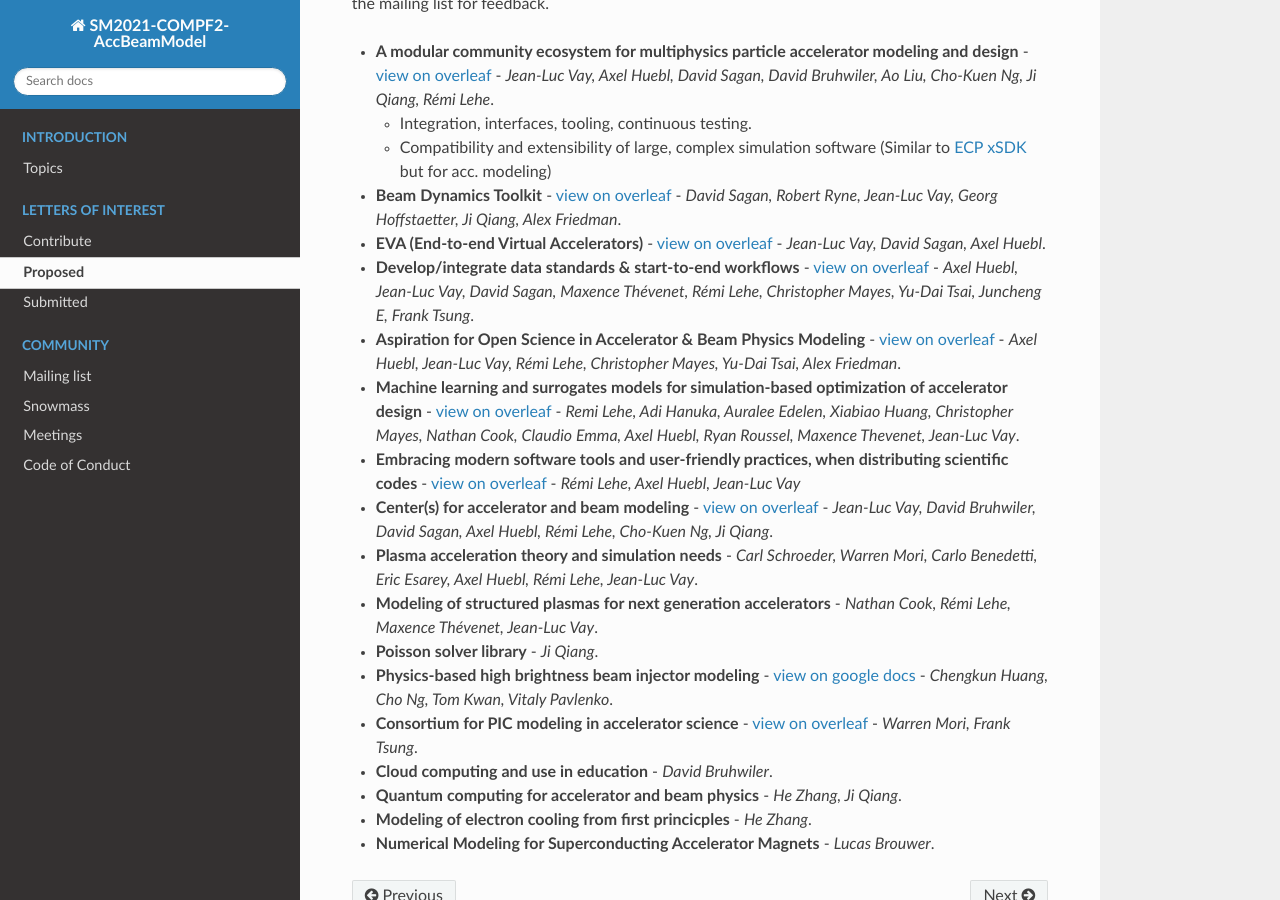
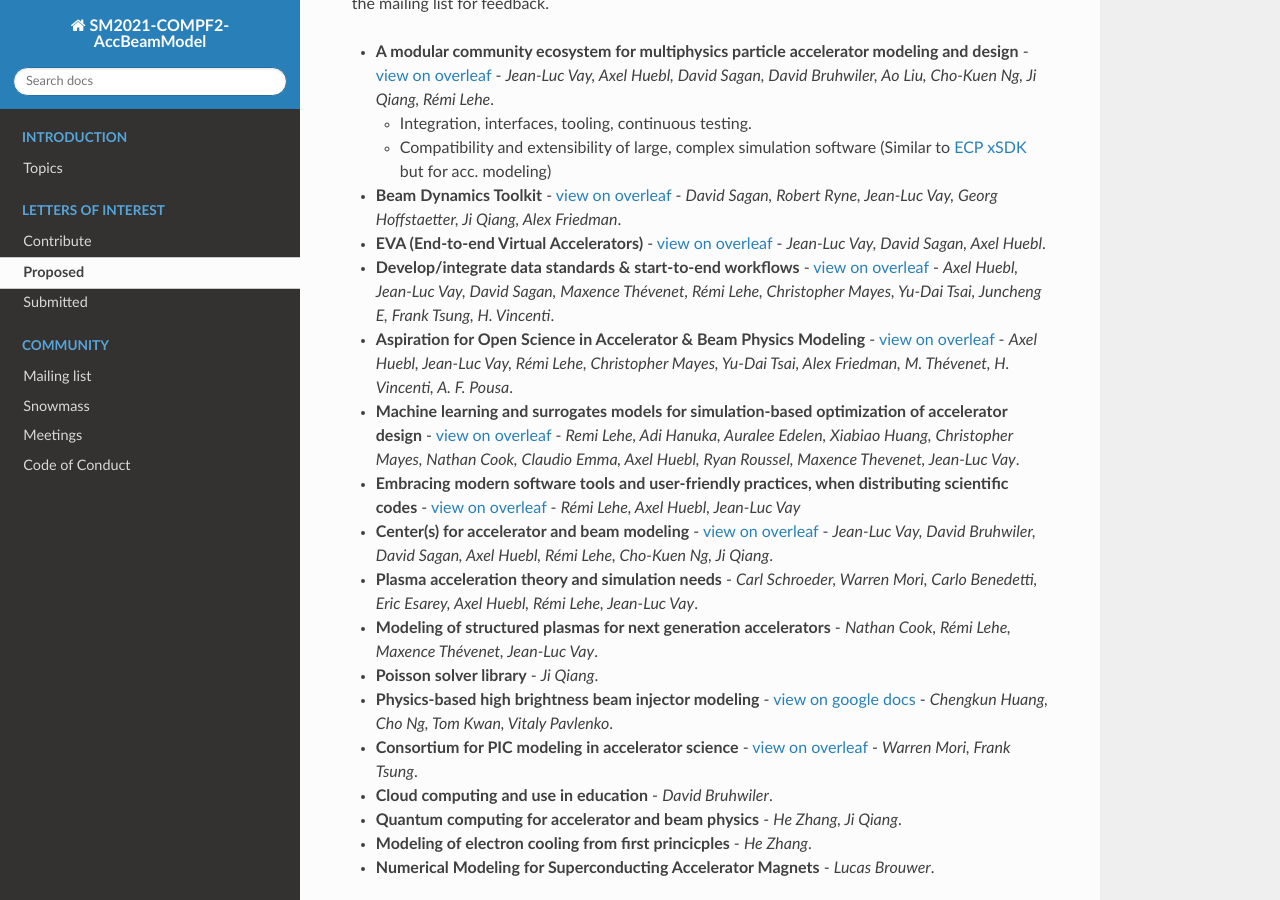
Before and after one commit to snowmass-compf2-accbeammodel/snowmass-compf2-accbeammodel.github.io, a Sphinx documentation site: the page built from docs/source/loi/proposed.rst, in a window 1280 px wide and 900 px high, scrolled down 384 px. Built offline with Sphinx 7.4.7 and the Read the Docs theme 2.0.0, drawn with Linux system fonts in a browser that asks for light colours.

Commit message:
Add new supporters

```diff
--- a/docs/source/loi/proposed.rst
+++ b/docs/source/loi/proposed.rst
@@ -17,8 +17,8 @@
   - Compatibility and extensibility of large, complex simulation software (Similar to `ECP xSDK <http://xsdk.info>`_ but for acc. modeling)
 - **Beam Dynamics Toolkit** - `view on overleaf <https://www.overleaf.com/read/rrsvsscfvfqt>`_ - *David Sagan, Robert Ryne, Jean-Luc Vay, Georg Hoffstaetter, Ji Qiang, Alex Friedman*.
 - **EVA (End-to-end Virtual Accelerators)** - `view on overleaf <https://www.overleaf.com/read/mggpzqpjbjny>`_ - *Jean-Luc Vay, David Sagan, Axel Huebl*.
-- **Develop/integrate data standards & start-to-end workflows** - `view on overleaf <https://www.overleaf.com/read/xhkzttqhhkbk>`_ - *Axel Huebl, Jean-Luc Vay, David Sagan, Maxence Thévenet, Rémi Lehe, Christopher Mayes, Yu-Dai Tsai, Juncheng E, Frank Tsung*.
-- **Aspiration for Open Science in Accelerator & Beam Physics Modeling** - `view on overleaf <https://www.overleaf.com/read/bwntmgkyvyvc>`_ - *Axel Huebl, Jean-Luc Vay, Rémi Lehe, Christopher Mayes, Yu-Dai Tsai, Alex Friedman*.
+- **Develop/integrate data standards & start-to-end workflows** - `view on overleaf <https://www.overleaf.com/read/xhkzttqhhkbk>`_ - *Axel Huebl, Jean-Luc Vay, David Sagan, Maxence Thévenet, Rémi Lehe, Christopher Mayes, Yu-Dai Tsai, Juncheng E, Frank Tsung, H. Vincenti*.
+- **Aspiration for Open Science in Accelerator & Beam Physics Modeling** - `view on overleaf <https://www.overleaf.com/read/bwntmgkyvyvc>`_ - *Axel Huebl, Jean-Luc Vay, Rémi Lehe, Christopher Mayes, Yu-Dai Tsai, Alex Friedman, M. Thévenet, H. Vincenti, A. F. Pousa*.
 - **Machine learning and surrogates models for simulation-based optimization of accelerator design** - `view on overleaf <https://www.overleaf.com/read/nmfxffwgvjgf>`_ - *Remi Lehe, Adi Hanuka, Auralee Edelen, Xiabiao Huang, Christopher Mayes, Nathan Cook, Claudio Emma, Axel Huebl, Ryan Roussel, Maxence Thevenet, Jean-Luc Vay*.
 - **Embracing modern software tools and user-friendly practices, when distributing scientific codes** - `view on overleaf <https://www.overleaf.com/read/jfqrjwybfhyw>`_ - *Rémi Lehe, Axel Huebl, Jean-Luc Vay*
 - **Center(s) for accelerator and beam modeling** - `view on overleaf <https://www.overleaf.com/read/pvzdxzstdnpy>`_ - *Jean-Luc Vay, David Bruhwiler, David Sagan, Axel Huebl, Rémi Lehe, Cho-Kuen Ng, Ji Qiang*.
```
